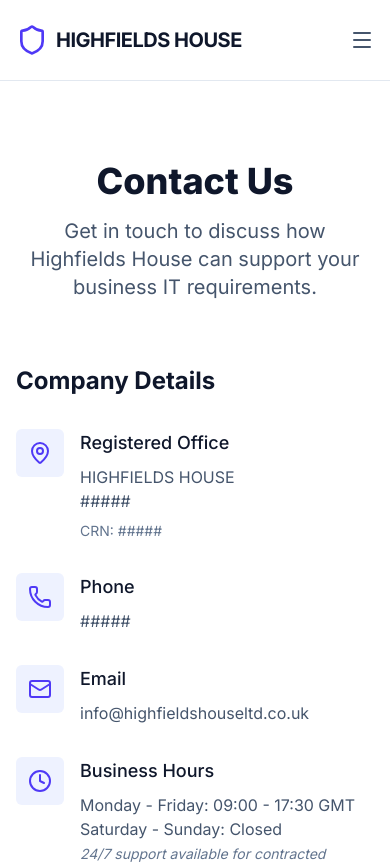
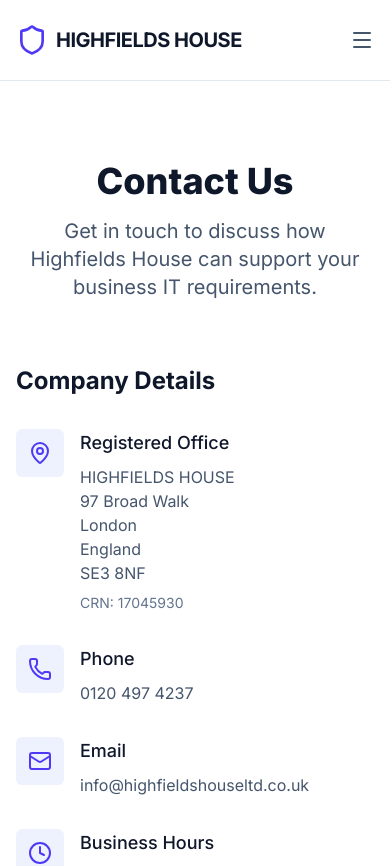
Before and after one commit to consultancy-outfit/100IT-SALESITES-001, a React (Vite) app: page /contact in a window 390 px wide. Shown: the top 866 px of the page. Built offline with nearby package versions, Linux system fonts and the light colour scheme; a web font is replaced by a local one.

Commit message:
Update COMPANY_DETAILS with new address, CRN, and phone

```diff
--- a/src/constants.ts
+++ b/src/constants.ts
@@ -1,7 +1,7 @@
 export const COMPANY_DETAILS = {
   name: "HIGHFIELDS HOUSE",
-  address: "#####",
-  crn: "#####",
-  phone: "#####",
+  address: "97 Broad Walk, London, England, SE3 8NF",
+  crn: "17045930",
+  phone: "0120 497 4237",
   email: "info@highfieldshouseltd.co.uk"
 };
```
